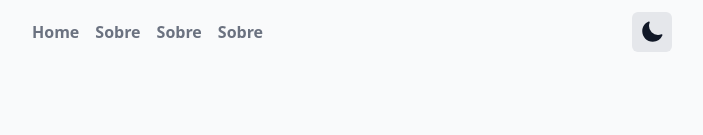
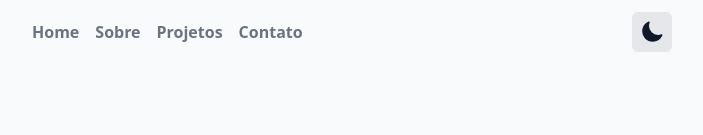
Before and after one commit to Gablier-R/Next-Portifolio, a Next.js app: page / in a window 1280 px wide. Shown: the top 135 px of the page, without its empty margins (288-991 px from the left). Built offline with nearby package versions, Linux system fonts and the light colour scheme.

Commit message:
pages name

```diff
--- a/sections/Header.js
+++ b/sections/Header.js
@@ -16,8 +16,8 @@ const Header = () => {
     const navigation = [
         {label: 'Home', path: '/'},
         {label: 'Sobre', path: '/about'},
-        {label: 'Sobre', path: '/projects'},
-        {label: 'Sobre', path: '/contact'},
+        {label: 'Projetos', path: '/projects'},
+        {label: 'Contato', path: '/contact'},
     ]
 
 
```
